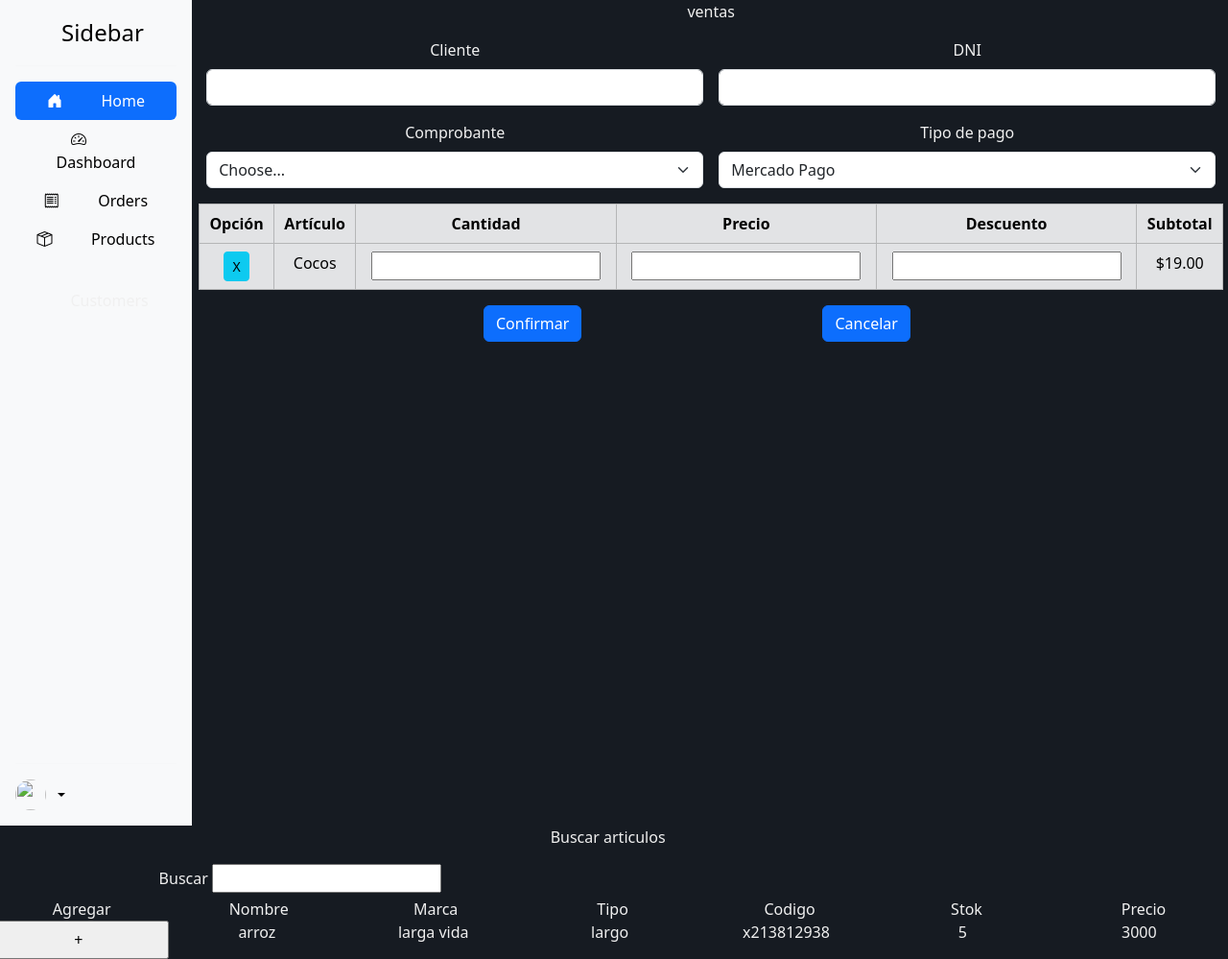
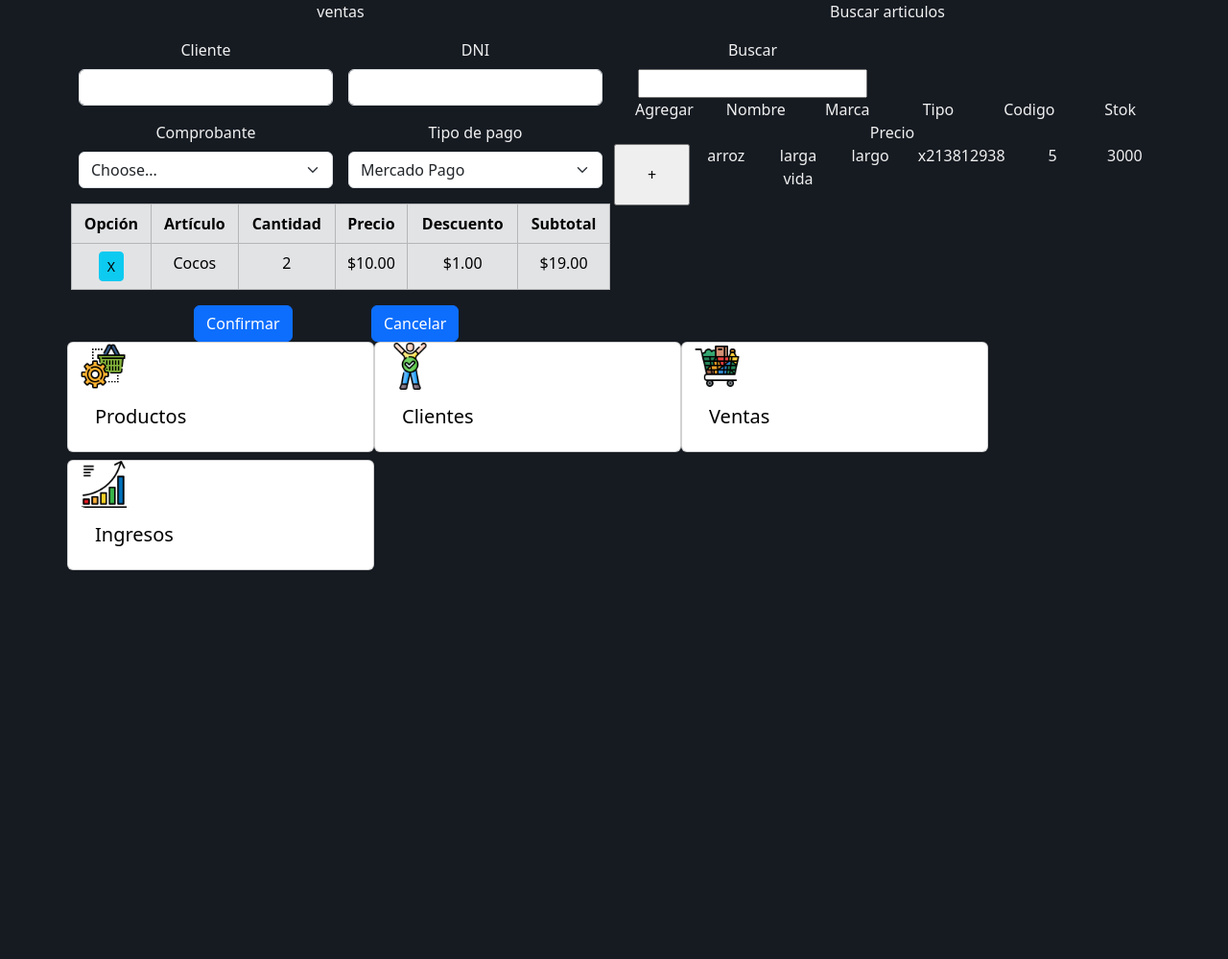
Before and after one commit to SPYROBO/galeazzi, a PHP site: page / in a window 1280 px wide. Shown: the part 56-1055 px from the top of the page at 96% size. After the commit the page ends 650 px from the top, so only its background shows below. Run offline with PHP 8.4, Linux system fonts and the light colour scheme.

Commit message:
añado tarjetas

```diff
--- a/css/style.css
+++ b/css/style.css
@@ -14,3 +14,6 @@ body{
 .contenedor{
     width: 99%;
 }
+h5.card-title{
+    color: #000000;
+}
--- a/index.html
+++ b/index.html
@@ -9,103 +9,24 @@
     <link rel="shortcut icon" href="amd.svg" type="image/x-icon">
     <link rel="stylesheet" href="https://cdn.jsdelivr.net/npm/bootstrap-icons@1.11.3/font/bootstrap-icons.min.css">
     <link href="https://cdn.jsdelivr.net/npm/bootstrap@5.3.3/dist/css/bootstrap.min.css" rel="stylesheet"
-    integrity="sha384-QWTKZyjpPEjISv5WaRU9OFeRpok6YctnYmDr5pNlyT2bRjXh0JMhjY6hW+ALEwIH" crossorigin="anonymous">
+        integrity="sha384-QWTKZyjpPEjISv5WaRU9OFeRpok6YctnYmDr5pNlyT2bRjXh0JMhjY6hW+ALEwIH" crossorigin="anonymous">
     <script src="https://cdn.jsdelivr.net/npm/bootstrap@5.3.3/dist/js/bootstrap.bundle.min.js"
-    integrity="sha384-YvpcrYf0tY3lHB60NNkmXc5s9fDVZLESaAA55NDzOxhy9GkcIdslK1eN7N6jIeHz"
-    crossorigin="anonymous"></script>
+        integrity="sha384-YvpcrYf0tY3lHB60NNkmXc5s9fDVZLESaAA55NDzOxhy9GkcIdslK1eN7N6jIeHz"
+        crossorigin="anonymous"></script>
     <link rel="stylesheet" href="./css/style.css">
 
 </head>
 <nav class="navbar bg-body-tertiary">
     <div class="container">
         <a class="navbar-brand" href="#">
-            <img src = "amd.svg" alt ="Coco's Supermarket" width = "30" height = "24">
+            <img src="amd.svg" alt="Coco's Supermarket" width="30" height="24">
         </a>
     </div>
 </nav>
 
 <body>
-    <div class="contenedor">
+    <div class="container">
         <div class="row text-center">
-            <!-- sidebar -->
-            <div class="col-2">
-                <div class="d-flex flex-column flex-shrink-0 p-3 bg-body-tertiary"
-                    style="height: 860px; position: grid; width: 200px;">
-                    <a href="/"
-                        class="d-flex align-items-center mb-3 mb-md-0 me-md-auto link-body-emphasis text-decoration-none">
-                        <svg class="bi pe-none me-2" width="40" height="20">
-                            <use xlink:href="#bootstrap"></use>
-                        </svg>
-                        <span class="fs-4">Sidebar</span>
-                    </a>
-                    <hr>
-                    <ul class="nav nav-pills flex-column mb-auto">
-                        <li class="nav-item">
-                            <a href="#" class="nav-link active" aria-current="page">
-                                <i class="bi bi-house-door-fill me-2"></i>
-                                <svg class="bi pe-none me-2" width="16" height="16">
-                                    <use xlink:href="#home"></use>
-                                </svg>
-                                Home
-                            </a>
-                        </li>
-                        <li>
-                            <a href="#" class="nav-link link-body-emphasis">
-                                <i class="bi bi-speedometer2 me-2"></i>
-                                <svg class="bi pe-none me-2" width="16" height="16">
-                                    <use xlink:href="#speedometer2"></use>
-                                </svg>
-                                Dashboard
-                            </a>
-                        </li>
-                        <li>
-                            <a href="#" class="nav-link link-body-emphasis">
-                                <i class="bi bi-receipt me-2"></i>
-                                <svg class="bi pe-none me-2" width="16" height="16">
-                                    <use xlink:href="#table"></use>
-                                </svg>
-                                Orders
-                            </a>
-                        </li>
-                        <li>
-                            <a href="#" class="nav-link link-body-emphasis">
-                                <i class="bi bi-box-seam me-2"></i>
-                                <svg class="bi pe-none me-2" width="16" height="16">
-                                    <use xlink:href="#grid"></use>
-                                </svg>
-                                Products
-                            </a>
-                        </li>
-                        <li>
-                            <a href="#" class="nav-link link-body-emphasis">
-                                <a href="#" class="nav-link link-body-emphasis"></a>
-                                <svg class="bi pe-none me-2" width="16" height="16">
-                                    <use xlink:href="#people-circle"></use>
-                                </svg>
-                                Customers
-                            </a>
-                        </li>
-                    </ul>
-                    <hr>
-                    <div class="dropdown">
-                        <a href="#"
-                            class="d-flex align-items-center link-body-emphasis text-decoration-none dropdown-toggle"
-                            data-bs-toggle="dropdown" aria-expanded="false">
-                            <img src="" alt="" width="32" height="32" class="rounded-circle me-2">
-                            <strong></strong>
-                        </a>
-                        <ul class="dropdown-menu text-small shadow">
-                            <li><a class="dropdown-item" href="#"></a></li>
-                            <li><a class="dropdown-item" href="#"></a></li>
-                            <li><a class="dropdown-item" href="#"></a></li>
-                            <li>
-                                <hr class="dropdown-divider">
-                            </li>
-                            <li><a class="dropdown-item" href="#"></a></li>
-                        </ul>
-                    </div>
-                </div>
-            </div>
             <!-- carrito -->
             <div class="col">
                 <p>
@@ -150,9 +71,9 @@
                             <tr>
                                 <td><button class="btn btn-info btn-sm">X</button></td>
                                 <td>Cocos</td>
-                                <td><input type="number"></td>
-                                <td><input type="number"></td>
-                                <td><input type="number"></td>
+                                <td>2</td>
+                                <td>$10.00</td>
+                                <td>$1.00</td>
                                 <td>$19.00</td>
                             </tr>
                         </tbody>
@@ -189,15 +110,77 @@
                 <!-- mostrador de info-->
                 <div class="row ">
                     <input class="col" id="agregar" type="button" value="+">
-                    <div id="nombre" class="col"><p>arroz</p></div>
-                    <div id="marca" class="col"><p>larga vida</p></div>
-                    <div id="tipo" class="col"><p>largo</p></div>
-                    <div id="codigo" class="col"><p>x213812938</p></div>
-                    <div id="stok" class="col"><p>5</p></div>
-                    <div id="precio" class="col"><p>3000</p></div>
+                    <div id="nombre" class="col">
+                        <p>arroz</p>
+                    </div>
+                    <div id="marca" class="col">
+                        <p>larga vida</p>
+                    </div>
+                    <div id="tipo" class="col">
+                        <p>largo</p>
+                    </div>
+                    <div id="codigo" class="col">
+                        <p>x213812938</p>
+                    </div>
+                    <div id="stok" class="col">
+                        <p>5</p>
+                    </div>
+                    <div id="precio" class="col">
+                        <p>3000</p>
+                    </div>
                 </div>
             </div>
+        </div>
+        <div class="row">
+            <div class="card mb-2" style="max-width: 320px;">
+                <div class="col-md-2">
+                    <img src="imagenes/productos.png" class="img-fluid rounded-start" alt="...">
+                </div>
+                <div class="col-md-8">
+                    <div class="card-body">
+                        <h5 class="card-title">Productos</h5>
+                        <p class="card-text"></p>
+
+                    </div>
             </div>
         </div>
+            <div class="card mb-2" style="max-width: 320px;">
+                <div class="col-md-2">
+                    <img src="./imagenes/clientes.png" class="img-fluid rounded-start" alt="...">
+                </div>
+                <div class="col-md-8">
+                    <div class="card-body">
+                        <h5 class="card-title">Clientes</h5>
+                        <p class="card-text"></p>
+
+                    </div>
+            </div>
+        </div>
+            <div class="card mb-2" style="max-width: 320px;">
+                    <div class="col-md-2">
+                        <img src="./imagenes/compras.png" class="img-fluid rounded-start" alt="...">
+                    </div>
+                    <div class="col-md-8">
+                        <div class="card-body">
+                            <h5 class="card-title">Ventas</h5>
+                            <p class="card-text"></p>
+
+                        </div>
+                </div>
+            </div>
+            <div class="card mb-2" style="max-width: 320px;">
+                    <div class="col-md-2">
+                        <img src="./imagenes/ingresos.png" class="img-fluid rounded-start" alt="...">
+                    </div>
+                    <div class="col-md-8">
+                        <div class="card-body">
+                            <h5 class="card-title">Ingresos</h5>
+                            <p class="card-text"></p>
+                        </div>
+                    </div>
+            </div>
+        </div>
+    </div>
 </body>
+
 </html>
```
Also changed, not shown: imagenes/clientes.png (added), imagenes/compras.png (added), imagenes/ingresos.png (added), imagenes/productos.png (added).
